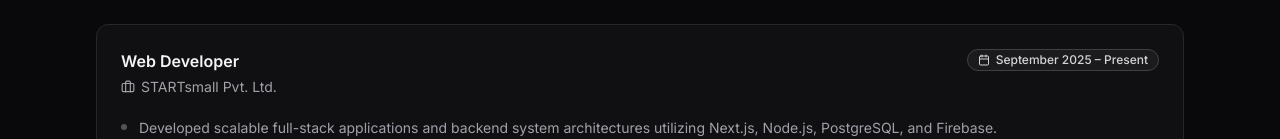
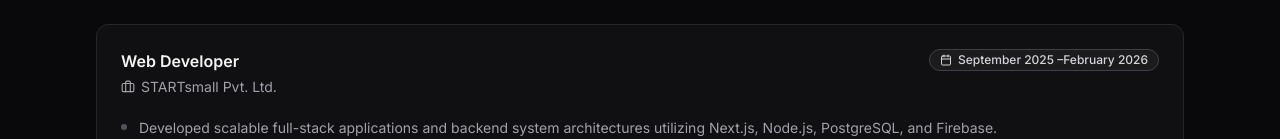
Before and after one commit to sajit21/sajit21.github.io, a Next.js app in the folder portfolio/: page /experience in a window 1280 px wide. Shown: the part 552-691 px from the top of the page. Built offline with nearby package versions, Linux system fonts and the light colour scheme; no server answers.

Commit message:
Update employment period for STARTsmall Pvt. Ltd.

```diff
--- a/portfolio/components/experience/experience-data.js
+++ b/portfolio/components/experience/experience-data.js
@@ -14,7 +14,7 @@ export const workExperience = [
     id: "startsmall-webdev",
     company: "STARTsmall Pvt. Ltd.",
     role: "Web Developer",
-    period: "September 2025 – Present",
+    period: "September 2025 –February 2026",
     highlights: [
       "Developed scalable full-stack applications and backend system architectures utilizing Next.js, Node.js, PostgreSQL, and Firebase.",
       "Secured authentication and authorization for user-friendly platforms.",
```
